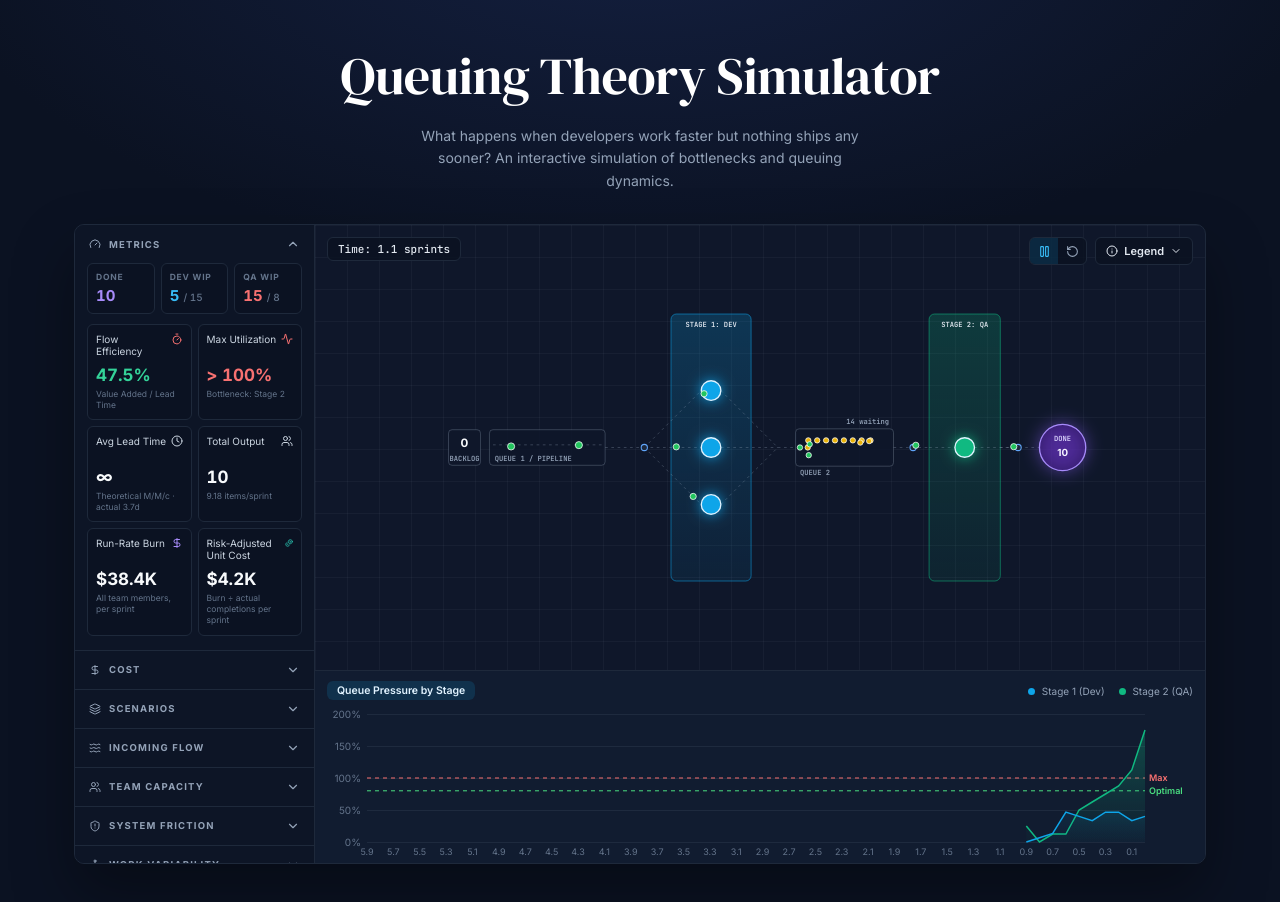
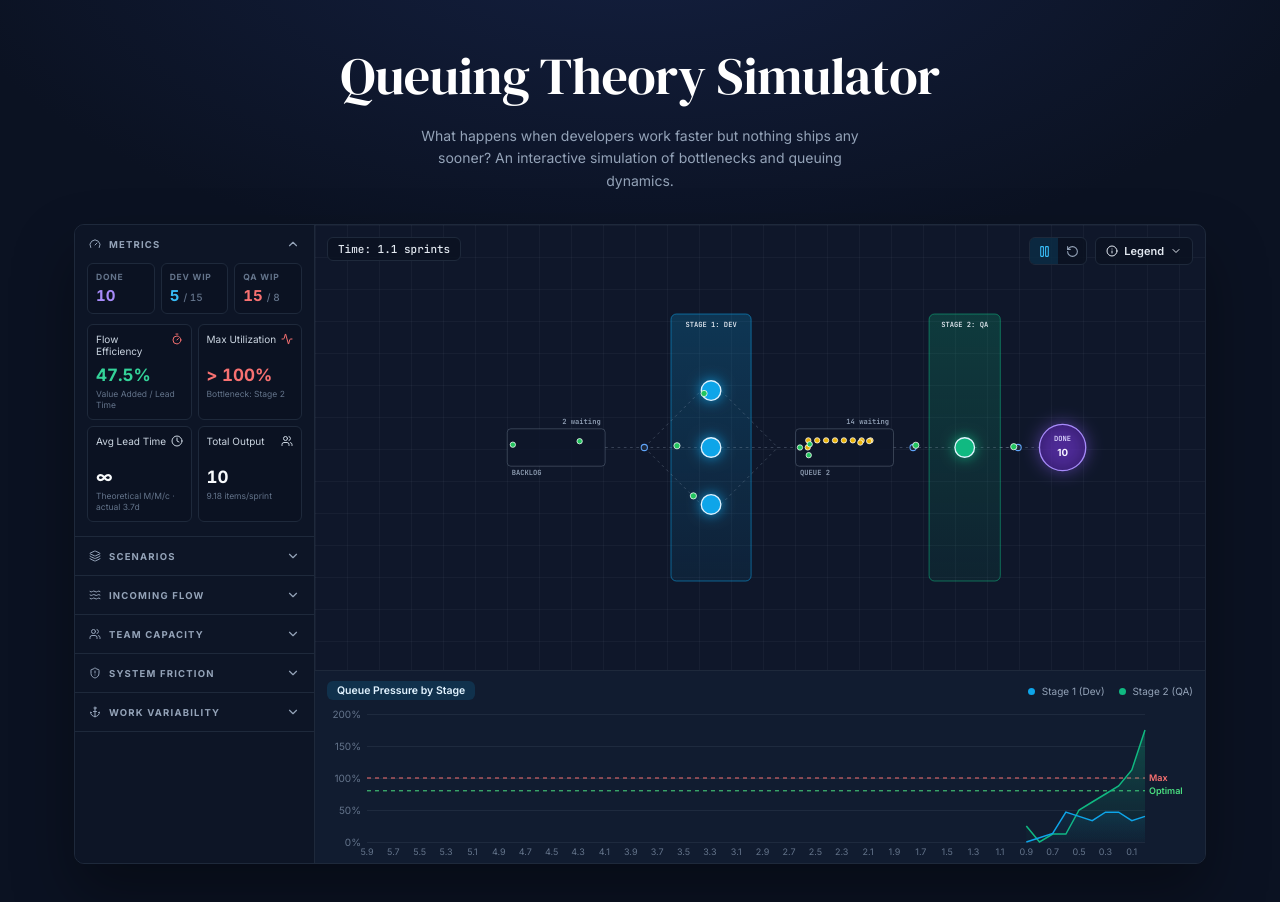
Before and after one commit to wesreisz/queuing-simulator, a React (Vite) app: page / in a window 1280 px wide. Shown: the top 902 px of the page. Built offline with nearby package versions, Linux system fonts and the light colour scheme.

Commit message:
cleanup: removed unused things and updated the queue in front of dev to show product pressure.

```diff
--- a/src/components/Sidebar.tsx
+++ b/src/components/Sidebar.tsx
@@ -5,14 +5,12 @@ import {
   ChevronDown,
   ChevronUp,
   Clock,
-  DollarSign,
   Gauge,
   Layers,
   ShieldAlert,
   Users,
   Waves,
   Zap,
-  Coins,
   Timer,
 } from 'lucide-react';
 import { DAYS_PER_SPRINT, type Metrics, type Params } from '../sim/engine';
@@ -82,13 +80,6 @@ function Slider({
 
 const pct = (v: number) => `${Math.round(v * 100)}%`;
 
-function money(v: number): string {
-  if (!Number.isFinite(v)) return '—';
-  if (v >= 1_000_000) return `$${(v / 1_000_000).toFixed(1)}M`;
-  if (v >= 1000) return `$${(v / 1000).toFixed(1)}K`;
-  return `$${Math.round(v)}`;
-}
-
 function Card({ label, icon, value, sub, tone }: { label: string; icon?: ReactNode; value: ReactNode; sub: string; tone?: string }) {
   return (
     <div className="card">
@@ -155,40 +146,7 @@ export function Sidebar({ params, metrics, activeScenario, onChange, onScenario
             value={metrics.done}
             sub={`${metrics.throughputPerSprint.toFixed(2)} items/sprint`}
           />
-          <Card
-            label="Run-Rate Burn"
-            icon={<DollarSign size={12} className="tone-purple" />}
-            value={money(metrics.burnPerSprint)}
-            sub="All team members, per sprint"
-          />
-          <Card
-            label="Risk-Adjusted Unit Cost"
-            icon={<Coins size={12} className="tone-teal" />}
-            value={money(metrics.unitCost)}
-            sub="Burn ÷ actual completions per sprint"
-          />
         </div>
-      </Section>
-
-      <Section title="Cost" icon={<DollarSign size={12} />}>
-        <Slider
-          label="Dev cost / person / sprint"
-          value={params.devCost}
-          min={2000}
-          max={30000}
-          step={400}
-          format={money}
-          onChange={(v) => onChange({ devCost: v })}
-        />
-        <Slider
-          label="QA cost / person / sprint"
-          value={params.qaCost}
-          min={2000}
-          max={30000}
-          step={400}
-          format={money}
-          onChange={(v) => onChange({ qaCost: v })}
-        />
       </Section>
 
       <Section title="Scenarios" icon={<Layers size={12} />}>
--- a/src/components/SimCanvas.tsx
+++ b/src/components/SimCanvas.tsx
@@ -5,7 +5,7 @@ const VIEW_W = 1000;
 const VIEW_H = 400;
 const CY = 200;
 
-const QUEUE1_VISIBLE = 8;
+const BACKLOG_ALERT = 50;
 const QUEUE2_COLS = 10;
 const QUEUE2_MIN_ROWS = 3;
 const QUEUE2_MAX_ROWS = 20;
@@ -164,18 +164,18 @@ function render(ctx: CanvasRenderingContext2D, w: number, h: number, data: SimDa
   stageColumn(ctx, DEV, DEV_COLOR, 'STAGE 1: DEV');
   stageColumn(ctx, QA, QA_COLOR, 'STAGE 2: QA');
 
-  // Backlog + Queue 1
-  box(ctx, 150, 180, 36, 40, '#0f172a', 'rgba(148,163,184,0.35)');
-  ctx.font = '700 13px Inter, system-ui, sans-serif';
-  ctx.fillStyle = '#f8fafc';
-  ctx.textAlign = 'center';
-  ctx.textBaseline = 'middle';
-  ctx.fillText(String(Math.max(0, data.queue1.length - QUEUE1_VISIBLE)), 168, 196);
-  label(ctx, 'BACKLOG', 168, 213, '#94a3b8');
-
-  box(ctx, 196, 180, 130, 40, 'rgba(15,23,42,0.85)', 'rgba(148,163,184,0.35)');
-  label(ctx, 'QUEUE 1 / PIPELINE', 202, 213, '#94a3b8', 'left');
-  dashedLine(ctx, 200, 197, 322, 197);
+  // Backlog
+  const q1Visible = QUEUE2_COLS * QUEUE2_MAX_ROWS;
+  const q1Rows = Math.min(QUEUE2_MAX_ROWS, Math.max(QUEUE2_MIN_ROWS, Math.ceil(data.queue1.length / QUEUE2_COLS)));
+  const q1H = q1Rows * QUEUE2_ROW_GAP + 18;
+  const q1Top = CY - q1H / 2;
+  const q1Backed = data.queue1.length > BACKLOG_ALERT;
+  box(ctx, 216, q1Top, 110, q1H, 'rgba(15,23,42,0.85)', q1Backed ? 'rgba(248,113,113,0.7)' : 'rgba(148,163,184,0.35)');
+  label(ctx, 'BACKLOG', 221, q1Top + q1H + 8, '#94a3b8', 'left');
+  label(ctx, `${data.queue1.length} waiting`, 321, q1Top - 8, q1Backed ? '#f87171' : '#94a3b8', 'right');
+  if (data.queue1.length > q1Visible) {
+    label(ctx, `+${data.queue1.length - q1Visible}`, 321, q1Top + q1H + 8, '#f87171', 'right');
+  }
 
   // Fan-in / fan-out lines around Dev
   dashedLine(ctx, 326, CY, 370, CY);
@@ -231,9 +231,11 @@ function render(ctx: CanvasRenderingContext2D, w: number, h: number, data: SimDa
 
   // Items
   data.queue1.forEach((item, i) => {
-    const slot = Math.min(i, QUEUE1_VISIBLE - 1);
-    moveToward(item, 316 - slot * 15, 197, k);
-    if (i < QUEUE1_VISIBLE) drawItem(ctx, item, now);
+    const slot = Math.min(i, q1Visible - 1);
+    const col = slot % QUEUE2_COLS;
+    const row = Math.floor(slot / QUEUE2_COLS);
+    moveToward(item, 316 - col * 10, q1Top + 9 + QUEUE2_ROW_GAP / 2 + row * QUEUE2_ROW_GAP, k);
+    if (i < q1Visible) drawItem(ctx, item, now, 3);
   });
   data.dev.forEach((s, i) => {
     if (!s.item) return;
--- a/src/sim/engine.ts
+++ b/src/sim/engine.ts
@@ -50,8 +50,6 @@ export interface Params {
   whaleMultiplier: number;
   devWipLimit: number;
   qaWipLimit: number;
-  devCost: number;
-  qaCost: number;
   speed: number;
 }
 
@@ -88,8 +86,6 @@ export interface Metrics {
   theoreticalLead: number;
   actualLead: number;
   throughputPerSprint: number;
-  burnPerSprint: number;
-  unitCost: number;
   history: PressureSample[];
 }
 
@@ -289,22 +285,18 @@ export function computeMetrics(data: SimData, params: Params): Metrics {
 
   const sprints = data.time / DAYS_PER_SPRINT;
   const throughputPerSprint = sprints > 0 ? data.completed / sprints : 0;
-  const burnPerSprint = params.devServers * params.devCost + params.qaServers * params.qaCost;
-
   return {
     time: data.time,
     done: data.completed,
     devWip: devWip(data),
     qaWip: qaWip(data),
-    backlog: Math.max(0, data.queue1.length - 8),
+    backlog: data.queue1.length,
     flowEfficiency: data.totalLead > 0 ? (data.totalValueAdded / data.totalLead) * 100 : 0,
     maxUtilisation: Math.max(rho1, rho2) * 100,
     bottleneck: rho2 >= rho1 ? 2 : 1,
     theoreticalLead: mmcTimeInSystem(lambdaEff, mu1, params.devServers) + mmcTimeInSystem(lambdaEff, mu2, params.qaServers),
     actualLead: data.completed > 0 ? data.totalLead / data.completed : 0,
     throughputPerSprint,
-    burnPerSprint,
-    unitCost: throughputPerSprint > 0 ? burnPerSprint / throughputPerSprint : Infinity,
     history: data.history.slice(),
   };
 }
--- a/src/sim/scenarios.ts
+++ b/src/sim/scenarios.ts
@@ -13,8 +13,6 @@ export const DEFAULT_PARAMS: Params = {
   whaleMultiplier: 5,
   devWipLimit: 15,
   qaWipLimit: 8,
-  devCost: 9600,
-  qaCost: 9600,
   speed: 2,
 };
 
@@ -29,52 +27,15 @@ const NO_FRICTION = { blockingPct: 0, reworkPct: 0, whaleMode: false };
 
 export const SCENARIOS: Scenario[] = [
   {
+    id: 'healthy',
+    name: 'Healthy Flow',
+    summary: 'Balanced stages with slack capacity. Queues stay short.',
+    params: { ...NO_FRICTION, arrivalRate: 1.5, devServers: 2, qaServers: 2, devRate: 1.2, qaRate: 1.2 },
+  },
+  {
     id: 'bottleneck',
     name: 'The Bottleneck',
     summary: 'High Dev capacity vs. low QA capacity. The QA queue grows without bound.',
     params: { ...NO_FRICTION, arrivalRate: 2.5, devServers: 3, qaServers: 1, devRate: 1.2, qaRate: 1.5 },
   },
-  {
-    id: 'integration-hell',
-    name: 'Integration Hell',
-    summary: 'Moderate arrivals, high blocking & rework. Busy servers, terrible flow.',
-    params: {
-      arrivalRate: 1.2,
-      devServers: 3,
-      qaServers: 2,
-      devRate: 1.2,
-      qaRate: 1.2,
-      blockingPct: 0.35,
-      reworkPct: 0.3,
-      whaleMode: false,
-    },
-  },
-  {
-    id: 'utilisation-trap',
-    name: 'The Utilisation Trap',
-    summary: 'Arrival rate ≈ 98% of capacity with zero friction. Queue times explode.',
-    params: { ...NO_FRICTION, arrivalRate: 2.35, devServers: 2, qaServers: 2, devRate: 1.2, qaRate: 1.2 },
-  },
-  {
-    id: 'whale',
-    name: 'Whale Variability',
-    summary: 'Low arrivals, 25% chance of 5x larger tasks blocking the guppies.',
-    params: {
-      arrivalRate: 0.8,
-      devServers: 3,
-      qaServers: 2,
-      devRate: 1.2,
-      qaRate: 1.2,
-      blockingPct: 0,
-      reworkPct: 0,
-      whaleMode: true,
-      whaleProb: 0.25,
-    },
-  },
-  {
-    id: 'healthy',
-    name: 'Healthy Flow',
-    summary: 'Balanced stages with slack capacity. Queues stay short.',
-    params: { ...NO_FRICTION, arrivalRate: 1.5, devServers: 2, qaServers: 2, devRate: 1.2, qaRate: 1.2 },
-  },
 ];
```
